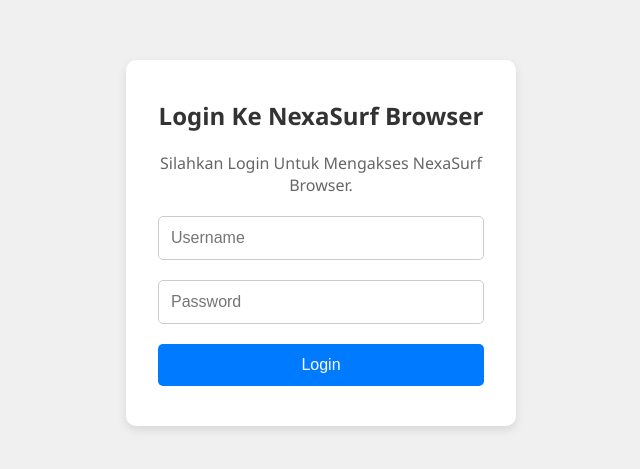
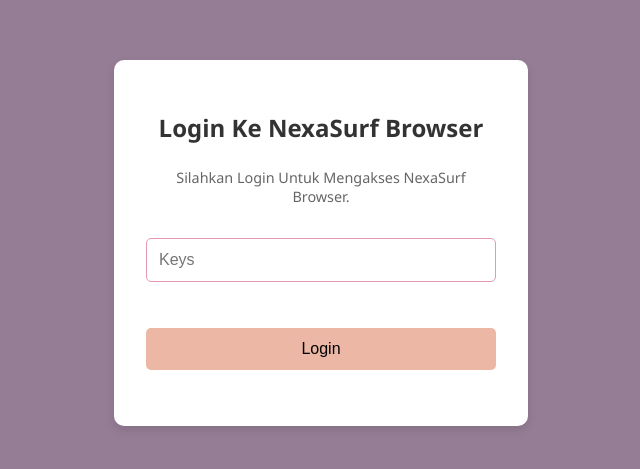
Before and after one commit to Yogauserganteng/yogaxdclient-browser, a plain HTML site: page index.html in a window 1280 px wide. Shown: the part 157-626 px from the top of the page, without its empty margins (319-959 px from the left). Drawn offline with Linux system fonts and the light colour scheme.

Commit message:
Update index.html

```diff
--- a/index.html
+++ b/index.html
@@ -1,7 +1,7 @@
 <!DOCTYPE html>
-<html lang="en">
-<head>
-    <meta charset="UTF-8">
+<!-- saved from url=(0070)file:///C:/Users/Yoga%20Rizki%20Pratama/Desktop/Project%205/index.html -->
+<html lang="en"><head><meta http-equiv="Content-Type" content="text/html; charset=UTF-8">
+
     <meta name="viewport" content="width=device-width, initial-scale=1.0">
     <title>NexaSurf Browser</title>
     <style>
@@ -13,51 +13,65 @@
           justify-content: center;
           align-items: center;
           height: 100vh;
-            background-color: #f0f0f0;
+          background-color: #957D95;
         }
+
         .container {
           text-align: center;
           background-color: #fff;
           border-radius: 10px;
-            padding: 20px;
           box-shadow: 0px 4px 10px rgba(0, 0, 0, 0.1);
           width: 350px;
+          padding: 2rem;
         }
+
         h2 {
           color: #333;
-            margin-bottom: 20px;
+          margin-bottom: 1.5rem;
+          font-size: 1.5rem;
         }
+
         p {
           color: #666;
-            margin-bottom: 20px;
+          margin-bottom: 2rem;
+          font-size: 0.9rem;
         }
+
         input[type="text"],
         input[type="password"],
         input[type="submit"] {
-            padding: 12px;
-            margin-bottom: 20px;
-            width: calc(100% - 24px);
-            border: 1px solid #ccc;
+          padding: 0.75rem;
+          margin-bottom: 1.5rem;
+          width: 100%;
+          border: 1px solid #E49AB0;
           border-radius: 5px;
           box-sizing: border-box;
-            font-size: 16px;
+          font-size: 1rem;
           transition: all 0.3s ease;
         }
+
         input[type="text"]:focus,
         input[type="password"]:focus {
           outline: none;
-            border-color: #5b9dd9;
+          border-color: #E49AB0;
         }
+
         input[type="submit"] {
           border: none;
-            background-color: #007bff;
-            color: white;
+          background-color: #ECB8A5;
+          color: rgb(0, 0, 0);
           border-radius: 5px;
           cursor: pointer;
-            font-size: 16px;
+          font-size: 1rem;
         }
+
         input[type="submit"]:hover {
-            background-color: #0056b3;
+          background-color: #ECCFC3;
+        }
+
+        form {
+          display: flex;
+          flex-direction: column;
         }
       </style>
 </head>
@@ -65,9 +79,8 @@
     <div class="container" id="login-container">
         <h2>Login Ke NexaSurf Browser</h2>
         <p>Silahkan Login Untuk Mengakses NexaSurf Browser.</p>
-        <form action="#" method="post" id="login-form">
-            <input type="text" id="username" name="username" placeholder="Username"><br>
-            <input type="password" id="password" name="password" placeholder="Password"><br>
+        <form action="file:///C:/Users/Yoga%20Rizki%20Pratama/Desktop/Project%205/index.html#" method="post" id="login-form">
+            <input type="text" id="username" name="username" placeholder="Keys"><br>
             <input type="submit" value="Login">
         </form>
     </div>
@@ -75,7 +88,7 @@
     <div class="container" id="browser-container" style="display: none;">
         <h2>NexaSurf Browser</h2>
         <p>Powered By YogaxD Client Browser</p>
-        <form action="#" method="get" id="form">
+        <form action="file:///C:/Users/Yoga%20Rizki%20Pratama/Desktop/Project%205/index.html#" method="get" id="form">
             <input type="text" id="url" name="url" placeholder="Contoh: google.com"><br>
             <input type="submit" value="Go">
         </form>
@@ -85,8 +98,7 @@
         document.getElementById("login-form").addEventListener("submit", function(event) {
             event.preventDefault();
             var username = document.getElementById("username").value;
-            var password = document.getElementById("password").value;
-            if (username === "yogaxd" && password === "123") {
+            if (username === "yogaxd") {
                 document.getElementById("login-container").style.display = "none";
                 document.getElementById("browser-container").style.display = "block";
             } else {
@@ -108,5 +120,5 @@
             window.location.href = url;
         });
     </script>
-</body>
-</html>
+
+</body></html>
```
Lines whose indentation alone changed are shown as unchanged.
